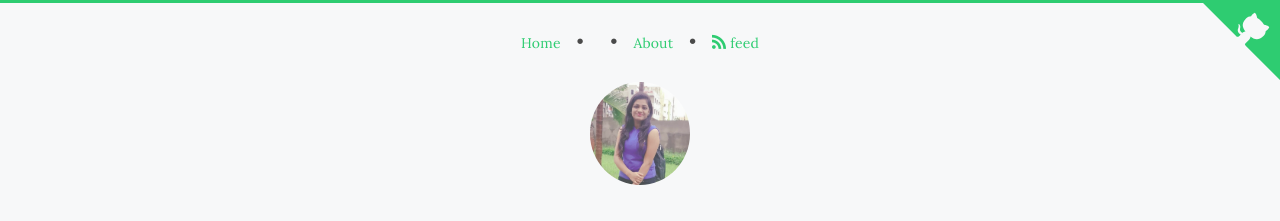
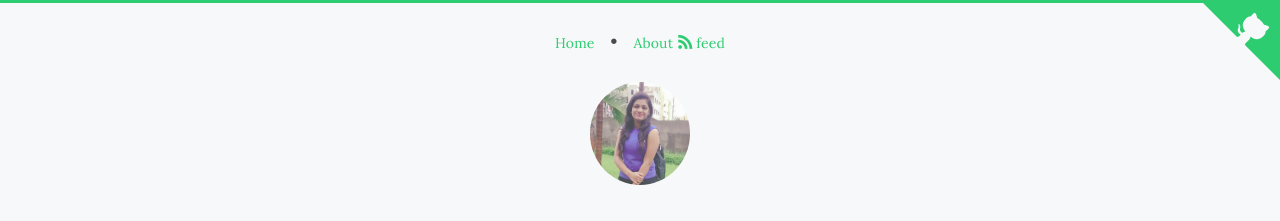
Before and after one commit to khushimehta12/khushimehta12.github.io, a Jekyll site: the page built from index.html, in a window 1280 px wide. Shown: the top 221 px of the page. Built offline with Jekyll 4.4.1, drawn with Linux system fonts in a browser that asks for light colours; some web fonts are replaced.

Commit message:
final commit

```diff
--- a/_includes/header.html
+++ b/_includes/header.html
@@ -6,9 +6,7 @@
       <ul>
         <li><a href="{{ "/" | prepend: site.baseurl }}">Home</a></li>
         <li class="divider">&bull;</li>
-        <li class="divider">&bull;</li>
         <li><a href="{{ "/about" | prepend: site.baseurl }}">About</a></li>
-        <li class="divider">&bull;</li>
         <li><a href="{{ "/feed.xml" | prepend: site.baseurl }}" target="_blank"><i class="icon icon-feed"></i> feed</a></li>
       </ul>
     </nav>
```
